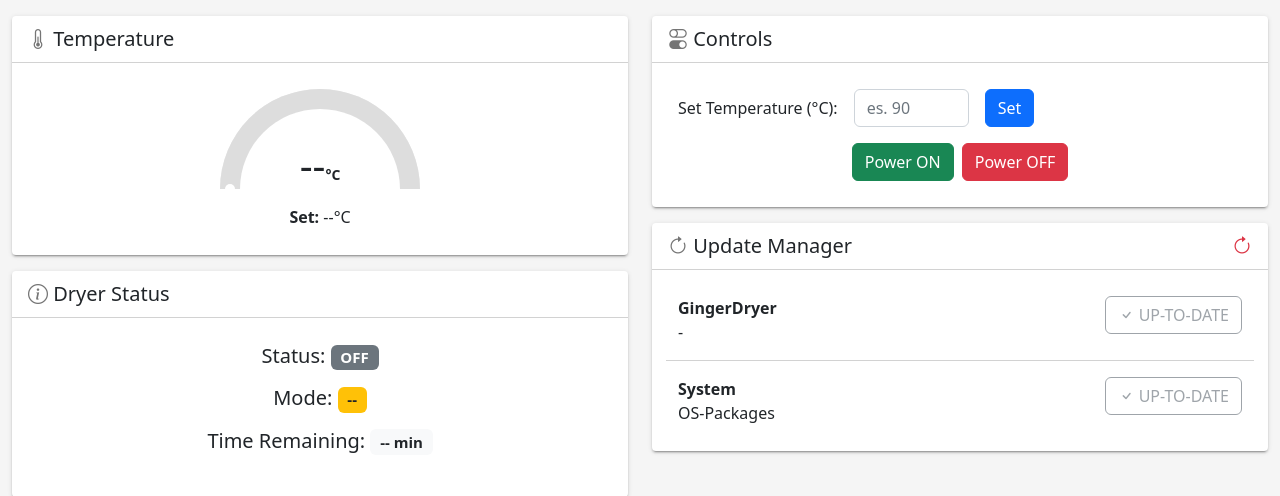
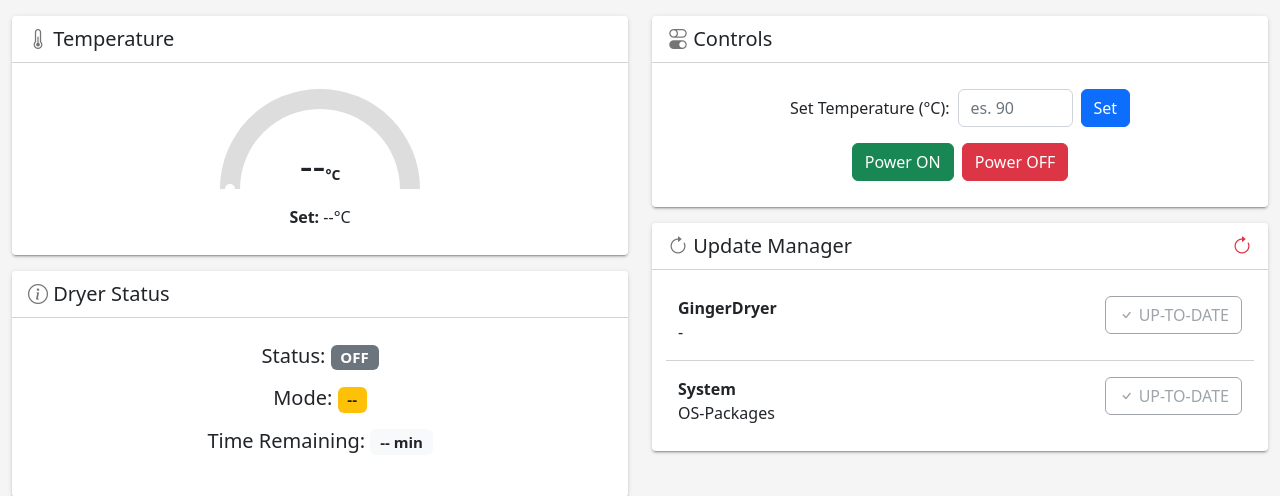
Before and after one commit to gingeradditive/D1-MissionControl, a FastAPI app: page / in a window 1280 px wide. Shown: the part 48-544 px from the top of the page. Run offline with FastAPI, Linux system fonts and the light colour scheme; data that the repository does not hold is empty; some libraries are stand-ins or nearby versions.

Commit message:
fix: update temperature controls layout for better alignment in UI

```diff
--- a/templates/index.html
+++ b/templates/index.html
@@ -103,7 +103,7 @@
                         <i class="bi bi-toggles"></i> Controls
                     </div>
                     <div class="card-body">
-                        <form class="row g-3 align-items-center mb-3">
+                        <div class="d-flex gap-2 mb-3 justify-content-center">
                             <div class="col-auto">
                                 <label for="tempInput" class="col-form-label">Set Temperature (°C):</label>
                             </div>
@@ -113,7 +113,7 @@
                             <div class="col-auto">
                                 <button type="button" class="btn btn-primary" onclick="setTemperature()">Set</button>
                             </div>
-                        </form>
+                        </div>
 
                         <div class="d-flex gap-2 justify-content-center">
                             <button type="button" class="btn btn-success" onclick="powerOn()">Power ON</button>
```
